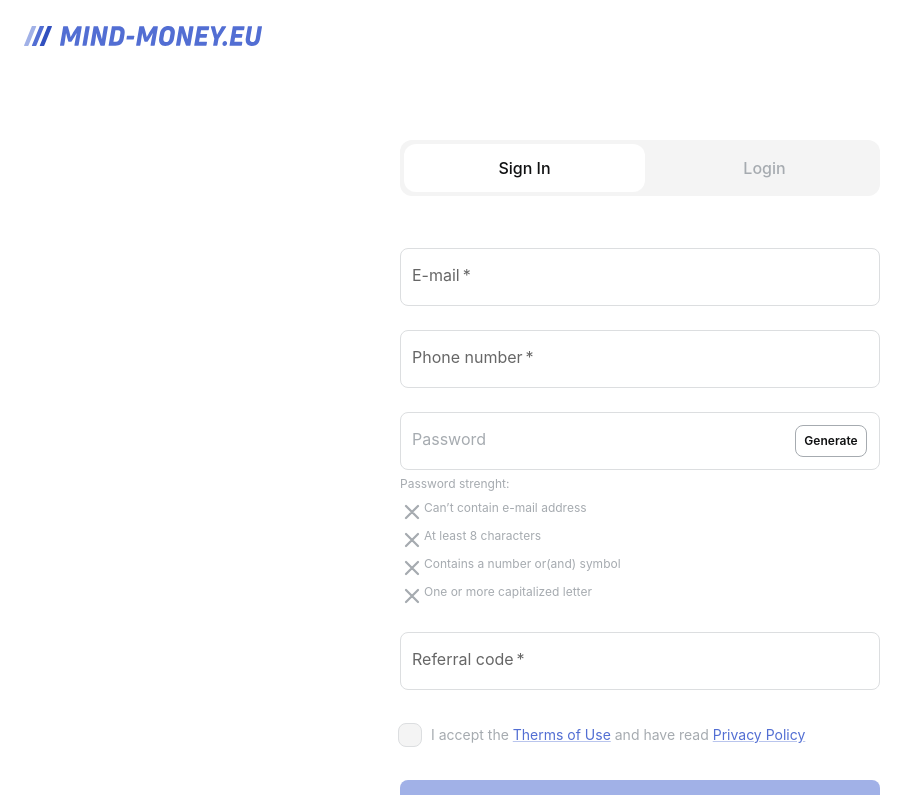
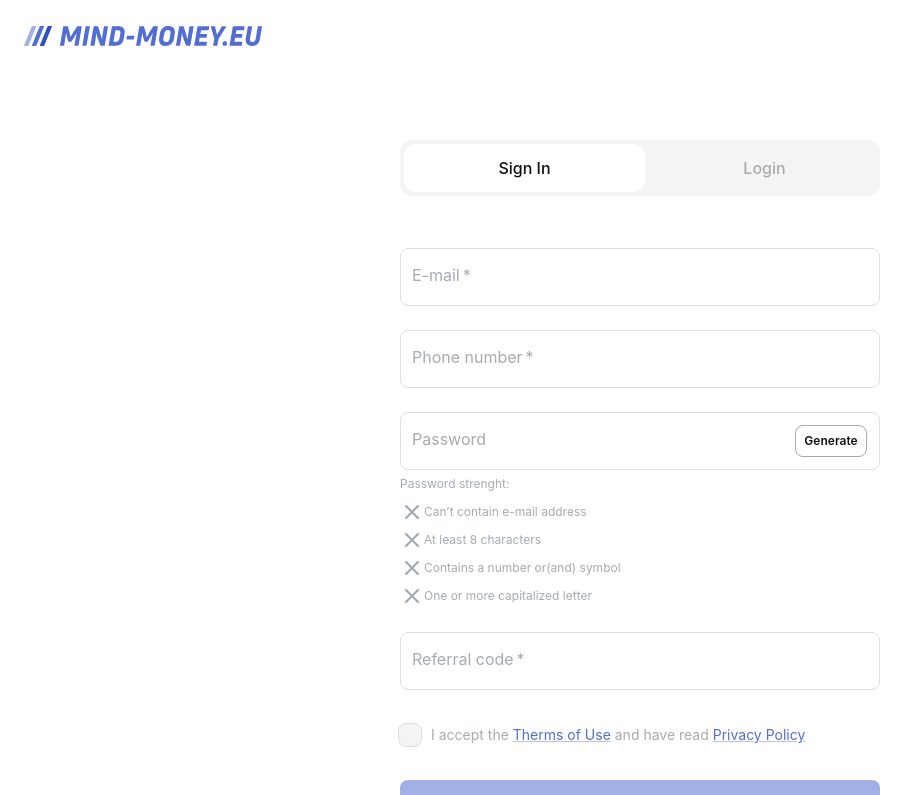
Before and after one commit to chevylevel/auth-page, a React (Create React App) app: page / in a window 1280 px wide. Shown: the top 795 px of the page, without its empty margins (0-919 px from the left). Built offline with nearby package versions, Linux system fonts and the light colour scheme.

Commit message:
fix styling

```diff
--- a/src/components/AuthForm/AuthForm.jsx
+++ b/src/components/AuthForm/AuthForm.jsx
@@ -38,11 +38,11 @@ const StyledTextField = styled(forwardRef((props, ref) => {
         background: '#FFFFFF',
         border: '1px solid #DCDEE0'
     },
-    '&:hover, &.Mui-focused': {
+    '& .MuiInputLabel-root, .MuiInputLabel-root.Mui-focused': {
+        color: '#A6ABB0',
+    },
+    '& .MuiInputBase-root:hover, .MuiInputBase-root.Mui-focused': {
         background: '#FFFFFF',
-    },
-    '&:before, &:after': {
-        display: 'none',
     },
 }));
 
--- a/src/components/AuthForm/PssswordField/PasswordChecklist.jsx
+++ b/src/components/AuthForm/PssswordField/PasswordChecklist.jsx
@@ -77,7 +77,7 @@ export default function PasswordChecklist({ issues, dirty }) {
                     }
 
                     return (
-                        <Stack key={item.code} direction={'row'}>
+                        <Stack key={item.code} direction={'row'} alignItems={'center'}>
                             {icon}
 
                             <StyledText color={color} >
```
